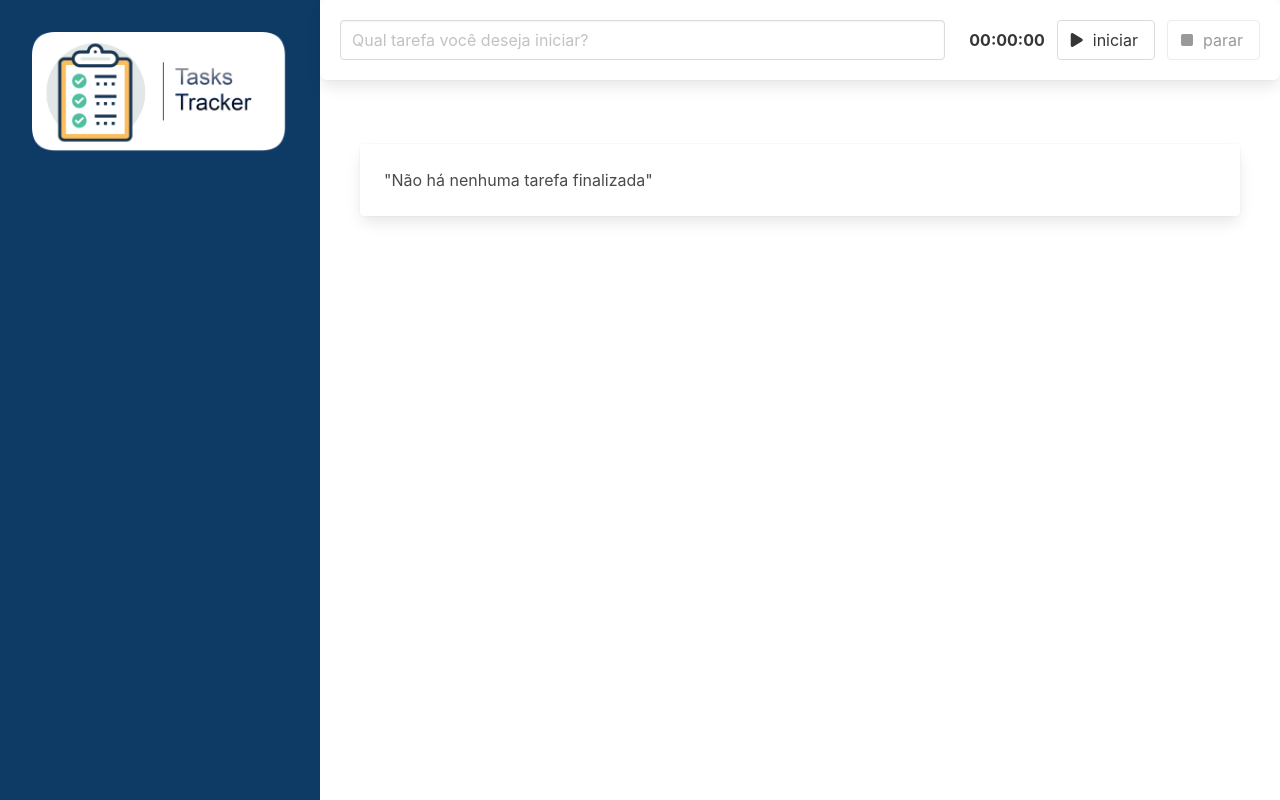
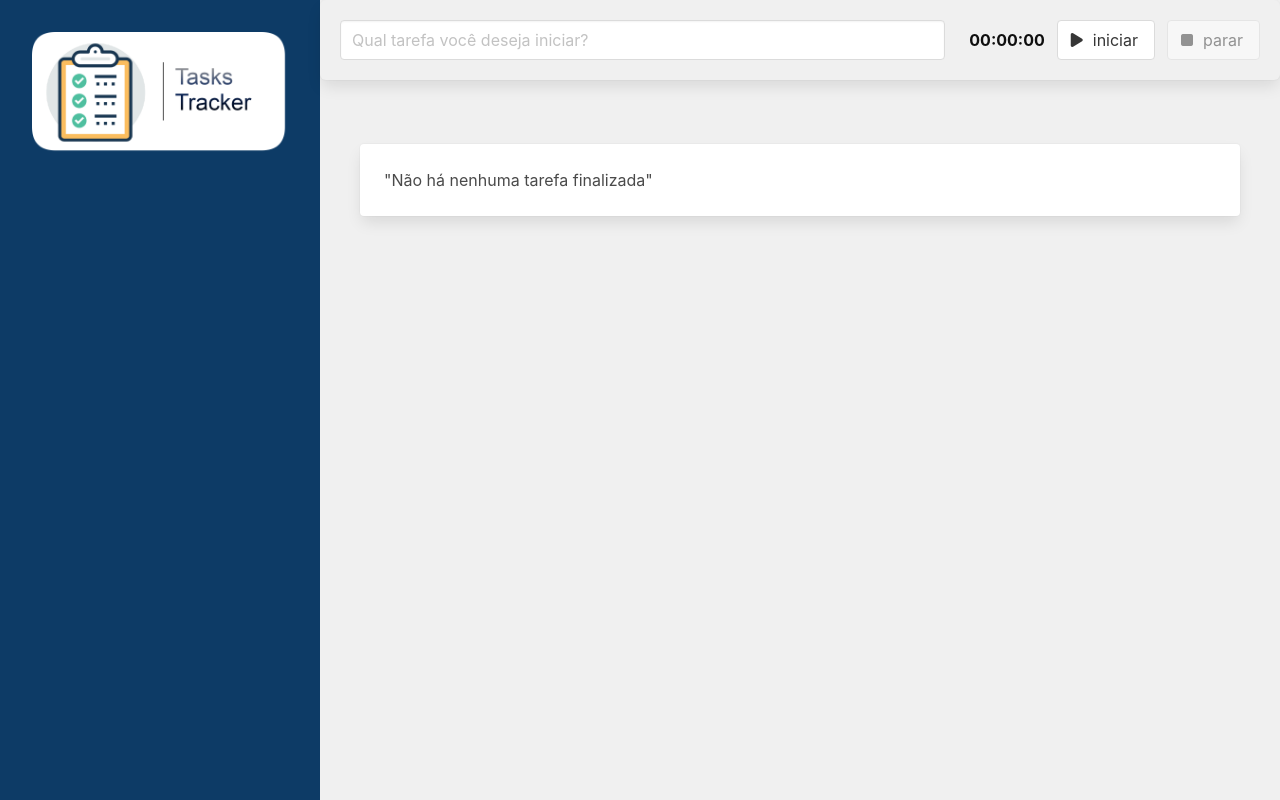
Before and after one commit to carloscacho/task-tracker, a Vue app: page / in a window 1280 px wide. Built offline with nearby package versions, Linux system fonts and the light colour scheme.

Commit message:
dark mode preparado

```diff
--- a/src/App.vue
+++ b/src/App.vue
@@ -4,7 +4,7 @@
     <div class="column is-one-quarter">
       <SideBar />
     </div>
-    <div class="column is-three-quarter">
+    <div class="column is-three-quarter content">
       <FormTask @onSalveTask="saveTask"/>
       <div class="taskList">
         <TaskItem v-for="(item, index) in listTask" :key="index" :item="item"/>
@@ -56,4 +56,17 @@ export default defineComponent({
 .taskList{
   padding: 2.5rem;
 }
+
+main {
+  --bg-primary: rgb(240, 240, 240);
+  --text-primary: rgb(15, 15, 15);
+}
+main.dark {
+  --bg-primary: #2d2d42;
+  --text-primary: #ddd;
+}
+.content{
+  background-color: var(--bg-primary);
+  color: var(--text-primary)
+}
 </style>
--- a/src/components/CardText.vue
+++ b/src/components/CardText.vue
@@ -1,17 +1,18 @@
 <template>
   <div class="card">
-  <div class="card-content">
-    <div class="content">
+    <div class="card-content">
       <slot></slot>
     </div>
   </div>
-</div>
 </template>
 
 <script lang="ts">
-import { defineComponent } from 'vue'
+import { defineComponent } from "vue";
 
 export default defineComponent({
-  name: 'CardText',
-})
+  name: "CardText",
+});
 </script>
+
+<style scoped>
+</style>
--- a/src/components/FormTask.vue
+++ b/src/components/FormTask.vue
@@ -1,5 +1,5 @@
 <template>
-  <div class="box">
+  <div class="box formtime">
     <div class="columns">
       <div
         class="column is-8"
@@ -49,3 +49,10 @@ export default defineComponent({
   }
 });
 </script>
+
+<style>
+  .formtime{
+    background-color: var(--bg-primary);
+    color: var(--text-primary);
+  }
+</style>
--- a/src/components/StopwatchView.vue
+++ b/src/components/StopwatchView.vue
@@ -1,6 +1,6 @@
 <template>
   <section>
-    <strong>
+    <strong class="display">
       {{ timer }}
     </strong>
   </section>
@@ -26,3 +26,9 @@ export default defineComponent({
   },
 });
 </script>
+
+<style>
+  .display{
+    color: var(--text-primary);
+  }
+</style>
```
